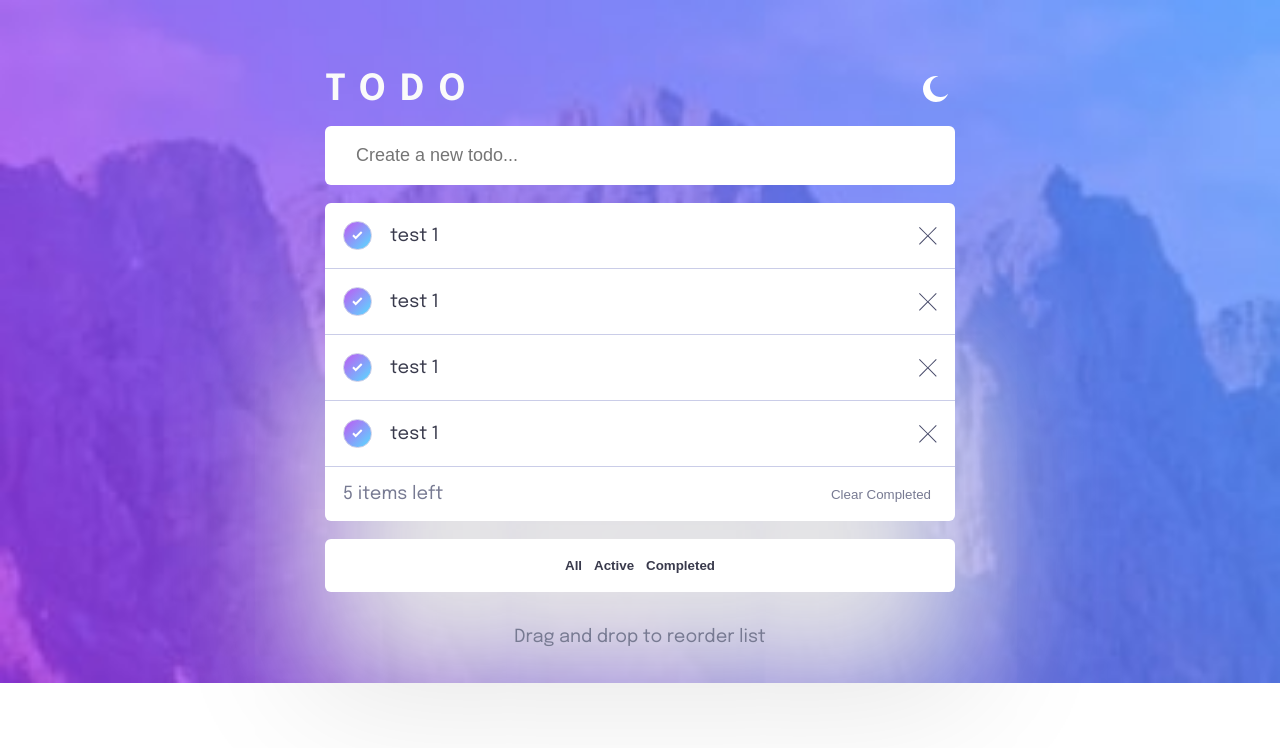
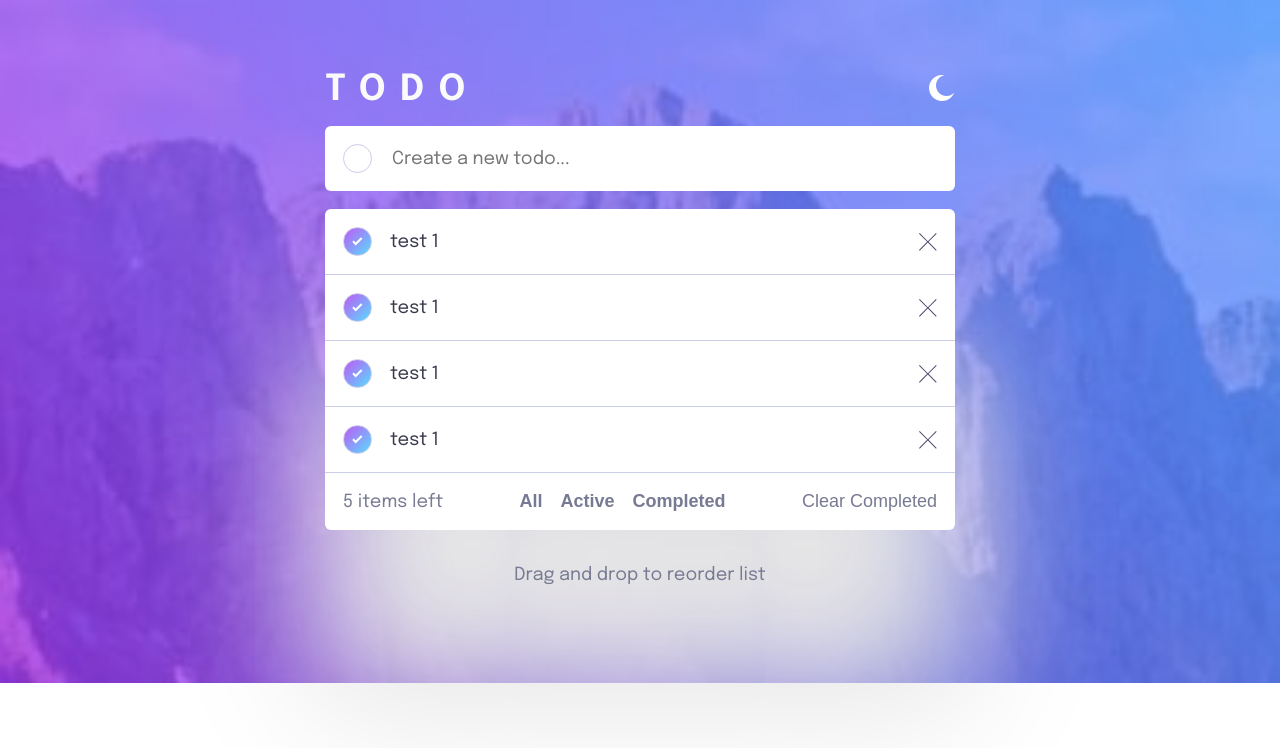
Before and after one commit to blabash/todo-app-drag-drop-reorder, a React (Create React App) app: page / in a window 1280 px wide. Shown: the top 748 px of the page. Built offline with nearby package versions, Linux system fonts and the light colour scheme.

Commit message:
Collapse todo-filter on desktop

```diff
--- a/src/App.css
+++ b/src/App.css
@@ -45,6 +45,7 @@ h1 {
 }
 
 /* =========Elements======== */
+
 p,
 h1 {
   margin: 0;
@@ -52,13 +53,16 @@ h1 {
 
 input {
   font-size: inherit;
+  font-family: inherit;
 }
 
 button {
   background-color: inherit;
+  font-size: inherit;
   font-weight: inherit;
   color: inherit;
   border: none;
+  padding: 0;
 }
 
 ul {
@@ -70,8 +74,6 @@ ul {
 ul > li + li {
   border-top: 1px solid var(--light-grayish-blue);
 }
-
-/* =========Components======== */
 
 /* =========Layout======== */
 .todos-app {
@@ -85,6 +87,7 @@ ul > li + li {
   padding: 4em 0;
 }
 
+/* =========Components======== */
 .todos-container {
   width: min(35rem, 87%);
   display: flex;
@@ -110,6 +113,15 @@ ul > li + li {
   padding: 1em;
 }
 
+.todos-container__input-container > span {
+  padding: .5rem;
+  width: .5rem;
+  height: .5rem;
+  border-radius: 50%;
+  border: 1px solid var(--light-grayish-blue);
+  margin-right: 1em;
+}
+
 .todos-container__input-container > input {
   border: none;
 }
@@ -119,20 +131,20 @@ ul > li + li {
   background-color: white;
 }
 
-  .todos-container__todo-list > li {
+.todos-container__todo-list>li {
   display: grid;
   grid-template-columns: auto 1fr auto;
   align-items: center;
   padding: 1em;
 }
 
-  .todos-container__todo-list > li:last-of-type {
+.todos-container__todo-list>li:last-of-type {
   display: flex;
   justify-content: space-between;
   color: var(--dark-grayish-blue);
 }
 
-  .todos-container__todo-list > li > span {
+.todos-container__todo-list>li>span {
   display: flex;
   justify-content: center;
   align-items: center;
@@ -148,6 +160,7 @@ ul > li + li {
 .todos-container__todo-filter {
   display: flex;
   justify-content: center;
+  gap: 1em;
   padding: 1em;
   font-weight: bold;
   background-color: white;
@@ -160,45 +173,8 @@ ul > li + li {
 }
 
 /* =========Utility======== */
-  .flex-col {
-    display: flex;
-    flex-direction: column;
-  }
-
-  .flex-row {
-    display: flex;
-  }
-
-  .justify-space-between {
-    justify-content: space-between;
-  }
-
-  .justify-content-center {
-    justify-content: center;
-  }
-
-  .align-items-center {
-    align-items: center;
-  }
-
-  .gap-1em {
-    gap: 1em;
-  }
-
-  .center-text {
-    text-align: center;
-  }
-
-  .padding-1em {
-    padding: 1em;
-  }
-
-  .margin-top-1em {
-    margin-top: 1em;
-  }
-
-  .bg-color-white {
-    background-color: white;
+  .mobile-display-none {
+    display: none;
   }
 @media (min-width: 561px) {
 
@@ -206,10 +182,15 @@ ul > li + li {
 
   /* =========Elements======== */
 
-  /* =========Components======== */
-
   /* =========Layout======== */
 
+  /* =========Components======== */
+    .todos-container__todo-filter {
+      display: flex;
+      padding: 0;
+    }
   /* =========Utility======== */
-
+    .desktop-display-none {
+      display: none;
     }
+}
--- a/src/App.tsx
+++ b/src/App.tsx
@@ -17,45 +17,50 @@ function App() {
         </div>
         <div className="todos-container__input-container">
           <span>
-            <img src={checkIcon} alt="moon icon" />
+            <img src={checkIcon} alt="check icon" />
           </span>
           <input type="text" name="" id="" placeholder="Create a new todo..." />
         </div>
         <ul className="todos-container__todo-list">
           <li>
             <span>
-              <img src={checkIcon} alt="moon icon" />
+              <img src={checkIcon} alt="check icon" />
             </span>
             <p>test 1</p>
-            <img src={crossIcon} alt="moon icon" />
+            <img src={crossIcon} alt="cross icon" />
           </li>
           <li>
             <span>
-              <img src={checkIcon} alt="moon icon" />
+              <img src={checkIcon} alt="check icon" />
             </span>
             <p>test 1</p>
-            <img src={crossIcon} alt="moon icon" />
+            <img src={crossIcon} alt="cross icon" />
           </li>
           <li>
             <span>
-              <img src={checkIcon} alt="moon icon" />
+              <img src={checkIcon} alt="check icon" />
             </span>
             <p>test 1</p>
-            <img src={crossIcon} alt="moon icon" />
+            <img src={crossIcon} alt="cross icon" />
           </li>
           <li>
             <span>
-              <img src={checkIcon} alt="moon icon" />
+              <img src={checkIcon} alt="check icon" />
             </span>
             <p>test 1</p>
-            <img src={crossIcon} alt="moon icon" />
+            <img src={crossIcon} alt="cross icon" />
           </li>
           <li>
             <p>5 items left</p>
+            <div className="todos-container__todo-filter mobile-display-none">
+              <button>All</button>
+              <button>Active</button>
+              <button>Completed</button>
+            </div>
             <button>Clear Completed</button>
           </li>
         </ul>
-        <div className="todos-container__todo-filter">
+        <div className="todos-container__todo-filter desktop-display-none">
           <button>All</button>
           <button>Active</button>
           <button>Completed</button>
```
Lines whose indentation alone changed are shown as unchanged.
